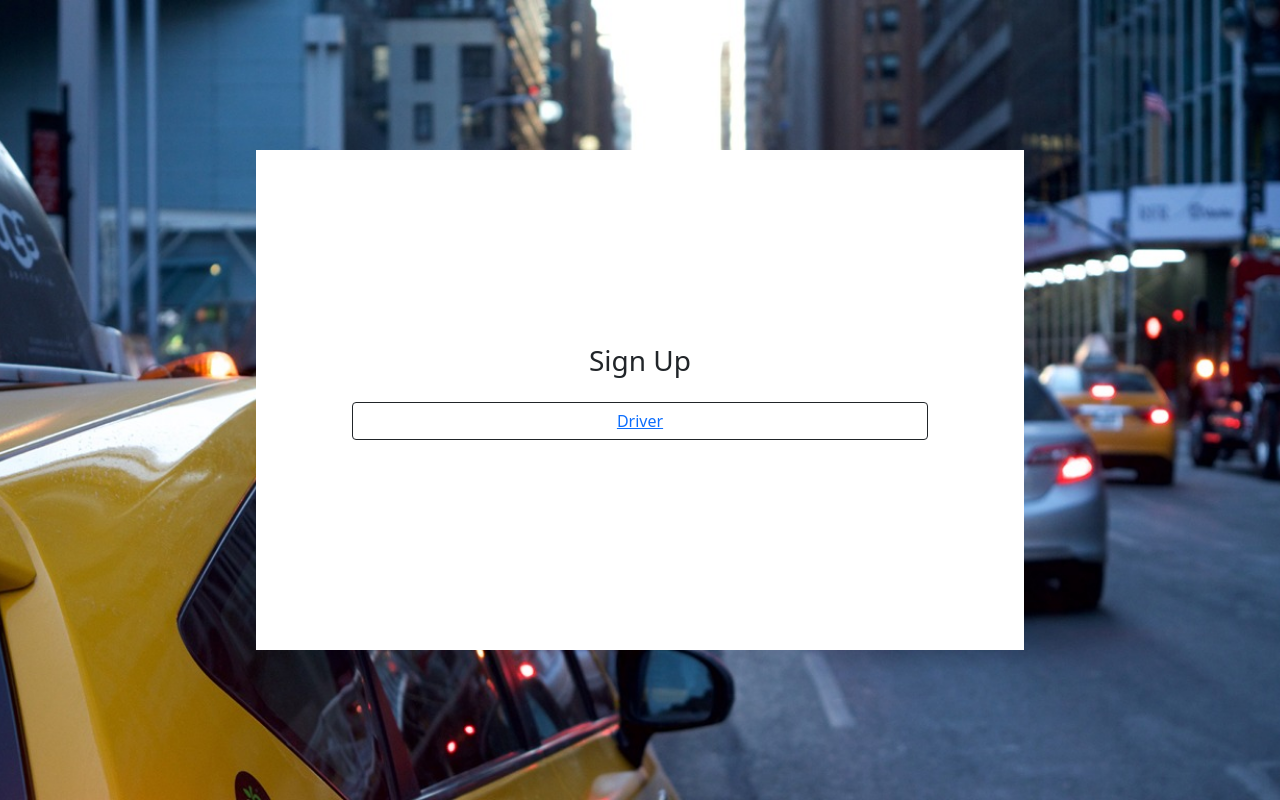
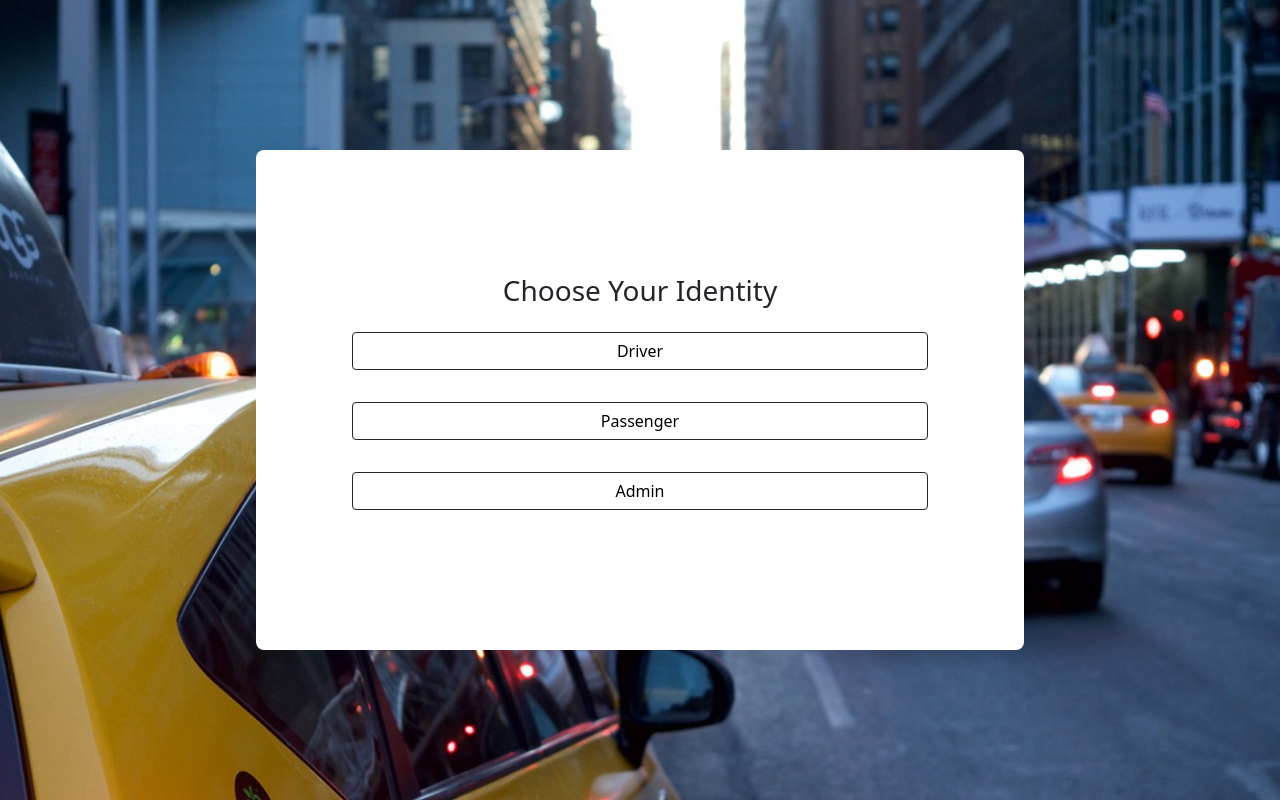
Before and after one commit to chiragnagpal02/PoolPal, a Flask app: template templates/SignUp.html in a window 1280 px wide. Run offline with Flask 3, Linux system fonts and the light colour scheme; the template is opened without the code that fills it, so the values that code supplies are empty; parts of the project's set-up code (start-up, migrations or seed data) failed here and were passed over.

Commit message:
move passenger sign up into passenger

```diff
--- a/templates/SignUp.html
+++ b/templates/SignUp.html
@@ -31,6 +31,7 @@
 
     .whitebox {
       height: 500px;
+      border-radius: 0.5rem;
     }
 
     .divider {
@@ -52,21 +53,32 @@
     .right {
       float: right;
     }
+
+    a{
+      text-decoration: none;
+      color:black;
+    }
   </style>
 
 </head>
 
 <body>
   <div class="container-fluid d-flex align-items-center justify-content-center" id="identity">
-    <div class="whitebox bg-white rounded-4 w-75 d-flex align-items-center justify-content-center">
+    <div class="whitebox bg-white w-75 d-flex align-items-center justify-content-center">
       <div class="w-100">
         <div>
-          <h3 class="text-center">Sign Up</h3>
+          <h3 class="text-center">Choose Your Identity</h3>
         </div>
         <div class="d-flex justify-content-center">
           <div class="w-75">
               <button class="btn btn-outline-dark mt-3 mb-3 w-100">
                 <a href="driver/driverSignUp.html">Driver</a>
+              </button>
+              <button class="btn btn-outline-dark mt-3 mb-3 w-100">
+                <a href="passenger/passengerSignUp.html">Passenger</a>
+              </button>
+              <button class="btn btn-outline-dark mt-3 mb-3 w-100">
+                <a href="driver/driverSignUp.html">Admin</a>
               </button>
             </form>
           </div>
@@ -77,9 +89,7 @@
 
 
   <!-- Bootstrap Bundle with Popper -->
-  <script src="https://cdn.jsdelivr.net/npm/bootstrap@5.0.2/dist/js/bootstrap.bundle.min.js"
-    integrity="sha384-MrcW6ZMFYlzcLA8Nl+NtUVF0sA7MsXsP1UyJoMp4YLEuNSfAP+JcXn/tWtIaxVXM"
-    crossorigin="anonymous"></script>
+  <script src="https://cdn.jsdelivr.net/npm/bootstrap@5.0.2/dist/js/bootstrap.bundle.min.js" integrity="sha384-MrcW6ZMFYlzcLA8Nl+NtUVF0sA7MsXsP1UyJoMp4YLEuNSfAP+JcXn/tWtIaxVXM" crossorigin="anonymous"></script>
 </body>
 
 </html>
--- a/templates/login.html
+++ b/templates/login.html
@@ -33,6 +33,7 @@
     }
     .whitebox{
         height:500px;
+        border-radius: 0.5rem;
     }
   </style>
 
@@ -40,7 +41,7 @@
 
 <body>
   <div class="container-fluid d-flex align-items-center justify-content-center" id="image">
-    <div class="whitebox bg-white rounded-4 w-75 d-flex align-items-center justify-content-center">
+    <div class="whitebox bg-white w-75 d-flex align-items-center justify-content-center">
       <div class="w-100">
         <div>
           <h3 class="text-center">Log In</h3>
```
Also changed, not shown: templates/passenger/passengerSignUp.html (renamed from templates/passenger_chirag.html).
